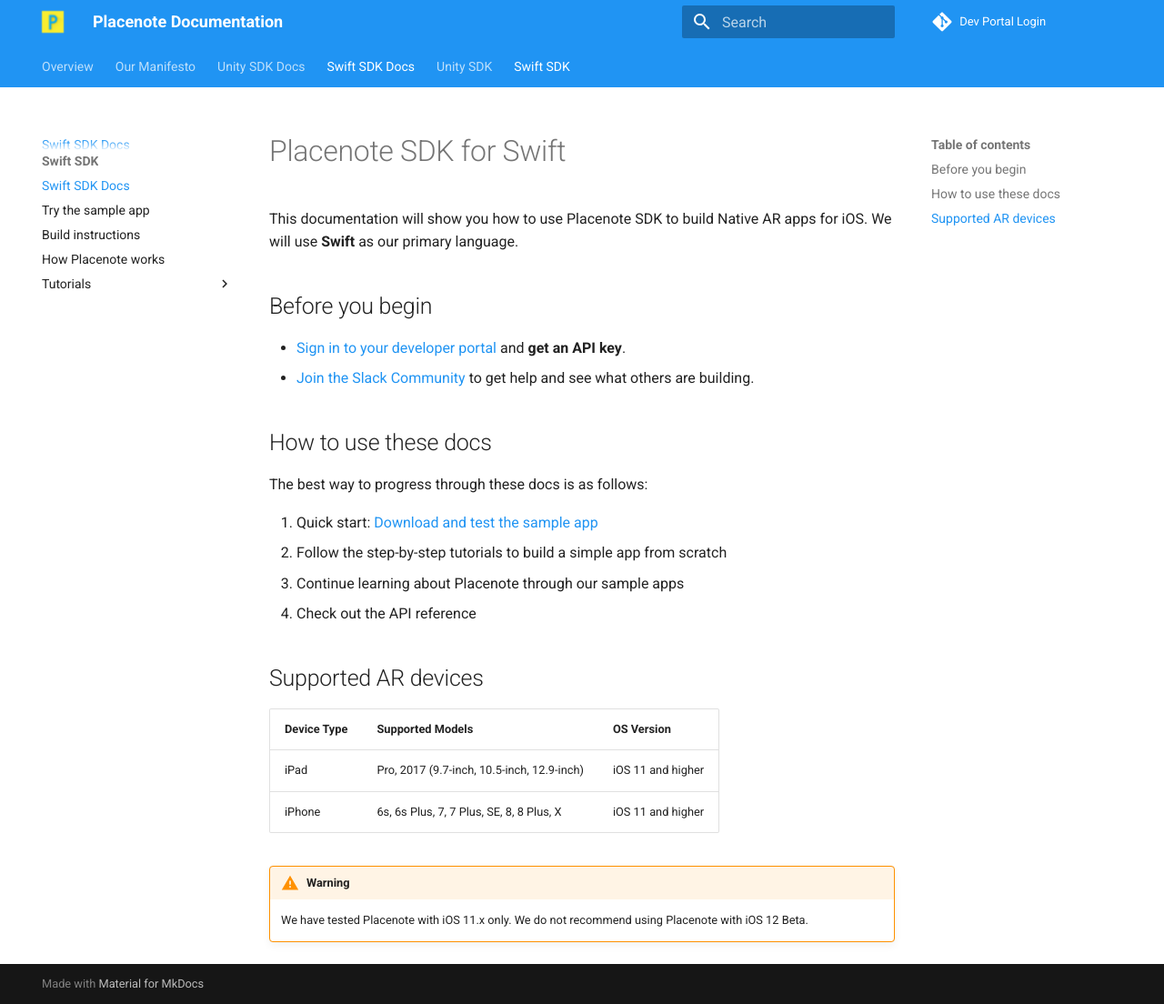
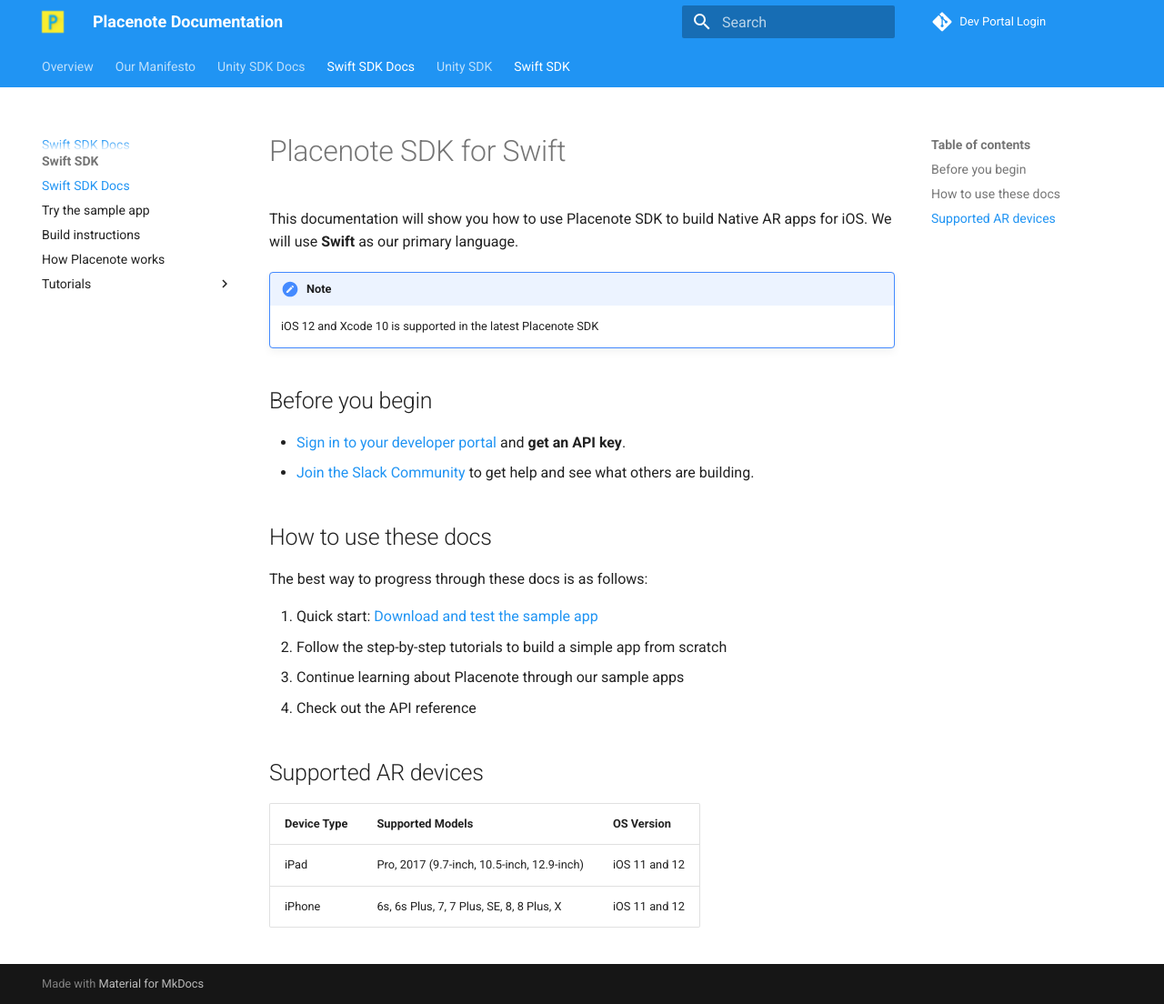
Before and after one commit to Placenote/docs, an MkDocs documentation site: the page built from docs/swift/about.md, in a window 1280 px wide and 1104 px high. Shown: the whole window at 91% size. Built offline with MkDocs 1.6.1 and Material for MkDocs 9.7.7, drawn with Linux system fonts in a browser that asks for light colours; old or Windows-style settings are respelled for this version of MkDocs.

Commit message:
fixig swift docs

```diff
--- a/docs/swift/about.md
+++ b/docs/swift/about.md
@@ -1,5 +1,8 @@
 # Placenote SDK for Swift
 This documentation will show you how to use Placenote SDK to build Native AR apps for iOS. We will use **Swift** as our primary language.
+
+!!! note
+    iOS 12 and Xcode 10 is supported in the latest Placenote SDK
 
 ## Before you begin
 
@@ -19,9 +22,5 @@ The best way to progress through these docs is as follows:
 
 | Device Type | Supported Models | OS Version |
 | ------------ | ------------- | ------------- |
-| iPad | Pro, 2017 (9.7-inch, 10.5-inch, 12.9-inch) | iOS 11 and higher |
-| iPhone | 6s, 6s Plus, 7, 7 Plus, SE, 8, 8 Plus, X | iOS 11 and higher |
-
-
-!!! warning
-    We have tested Placenote with iOS 11.x only. We do not recommend using Placenote with iOS 12 Beta.
+| iPad | Pro, 2017 (9.7-inch, 10.5-inch, 12.9-inch) | iOS 11 and 12 |
+| iPhone | 6s, 6s Plus, 7, 7 Plus, SE, 8, 8 Plus, X | iOS 11 and 12 |
```
